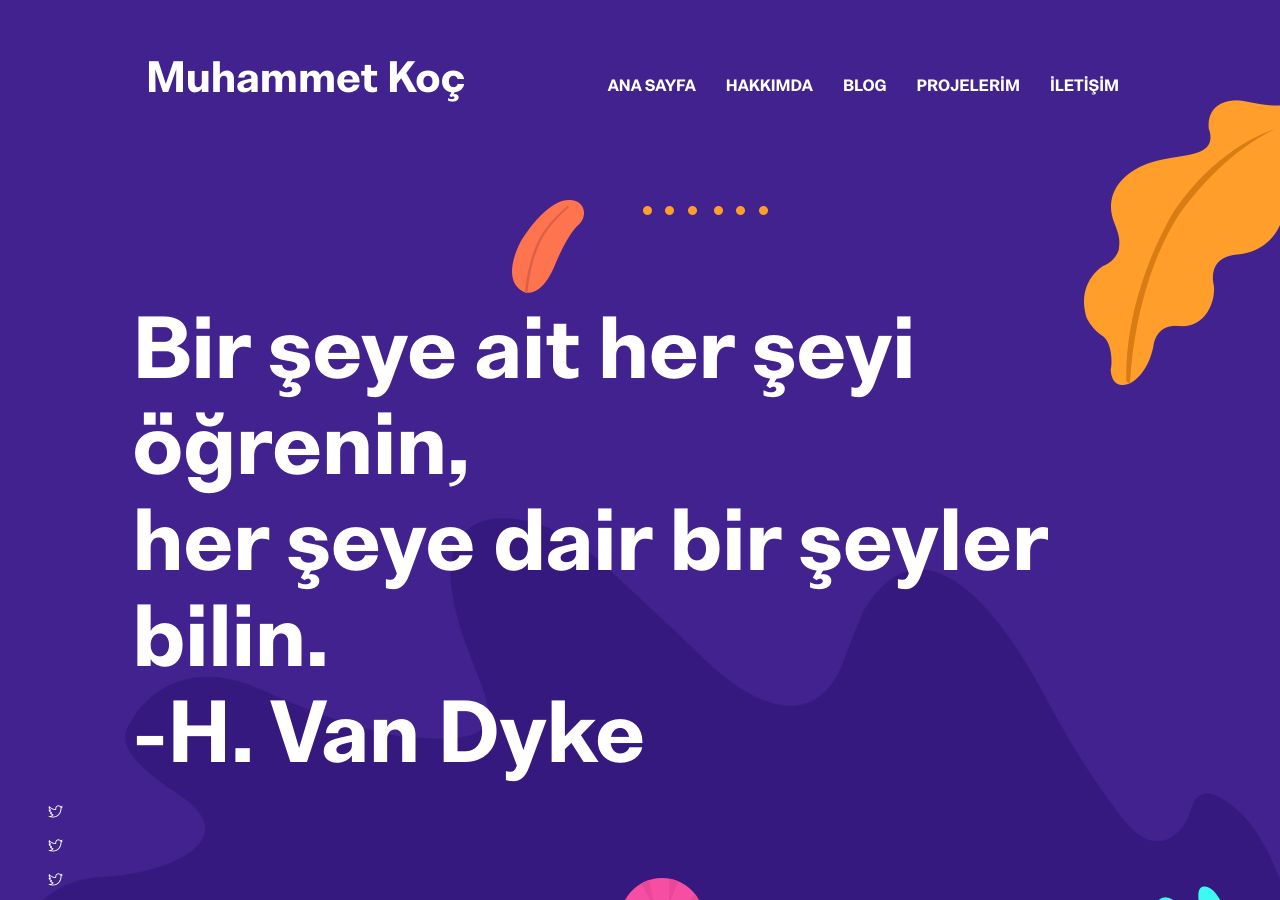
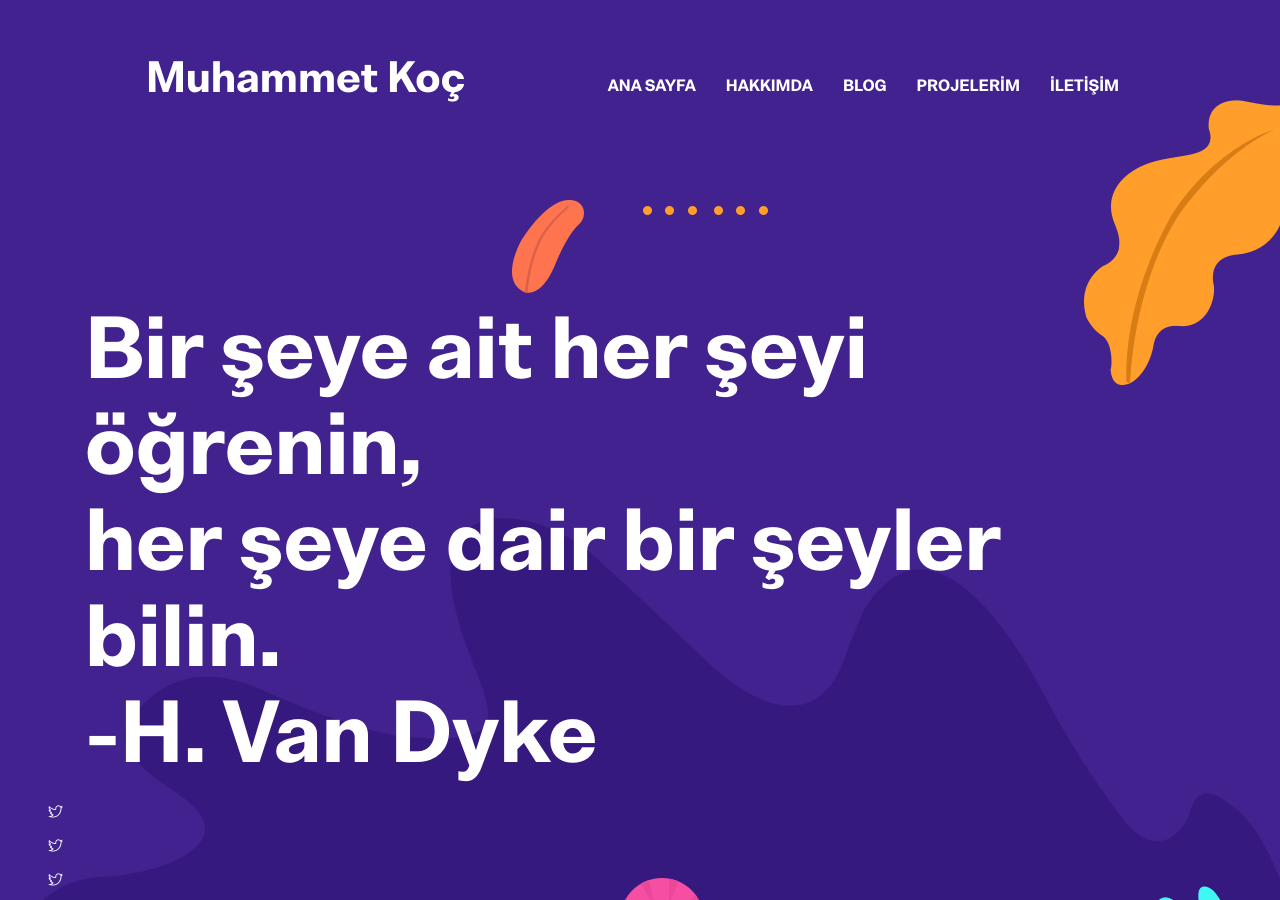
Before and after one commit to mhtkoc/mhtkoc.github.io, a Jekyll site: the page built from index.html, in a window 1280 px wide and 900 px high. Built offline with Jekyll 4.4.1, drawn with Linux system fonts in a browser that asks for light colours.

Commit message:
Update hero-section.html

```diff
--- a/_includes/hero-section.html
+++ b/_includes/hero-section.html
@@ -2,7 +2,7 @@
 <section class="hero-area bg-primary" id="parallax">
   <div class="container">
     <div class="row">
-      <div class="col-lg-11 mx-auto">
+      <div class="col-lg-12 mx-auto">
         <h1 class="text-white font-tertiary">{{ site.data.settings.hero.hero-title }}</h1>
       </div>
     </div>
```
